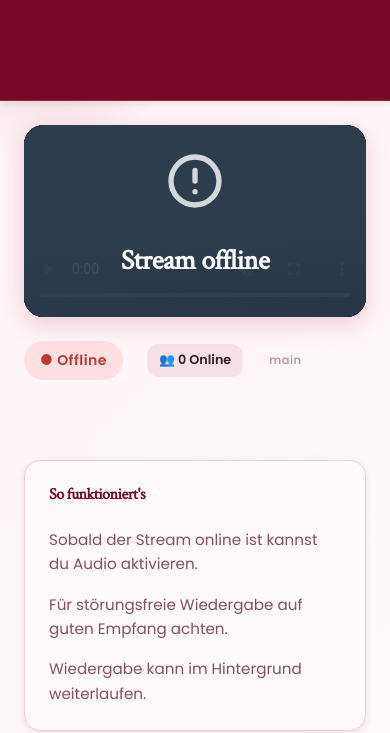
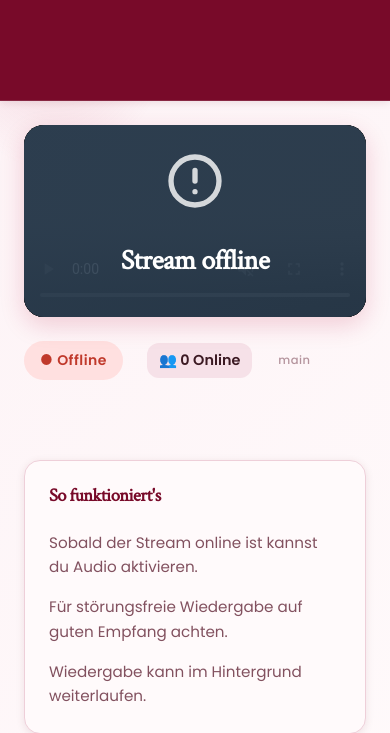
Before and after one commit to mehlbox/streaming, a Python web app: template flask/templates/index.html in a window 390 px wide. Shown: the top 733 px of the page. Run offline with Jinja, Linux system fonts and the light colour scheme; the template is opened without the code that fills it, so the values that code supplies are empty; some libraries are stand-ins or nearby versions.

Commit message:
fix font size in title

```diff
--- a/flask/static/css/style.css
+++ b/flask/static/css/style.css
@@ -1294,7 +1294,7 @@ body[data-admin="1"] .stats-title {
   }
 
   .site-title {
-    font-size: 1.25rem;
+    font-size: 2rem;
   }
 
   .navbar-logo {
@@ -1347,19 +1347,19 @@ body[data-admin="1"] .stats-title {
   }
 
   .site-title {
-    font-size: 1rem;
+    font-size: 1.6rem;
   }
 
   .site-subtitle {
     display: none;
   }
 
-  h1 { font-size: 1.5rem; }
-  h2 { font-size: 1.25rem; }
-  h3 { font-size: 1rem; }
+  h1 { font-size: 1.75rem; }
+  h2 { font-size: 1.4rem; }
+  h3 { font-size: 1.2rem; }
 
   .card-title {
-    font-size: 1rem;
+    font-size: 1.15rem;
   }
 
   .navbar-logo {
@@ -1372,7 +1372,7 @@ body[data-admin="1"] .stats-title {
   }
 
   .viewer-count {
-    font-size: 0.8rem;
+    font-size: 0.9rem;
     padding: 6px 12px;
   }
 }
```
